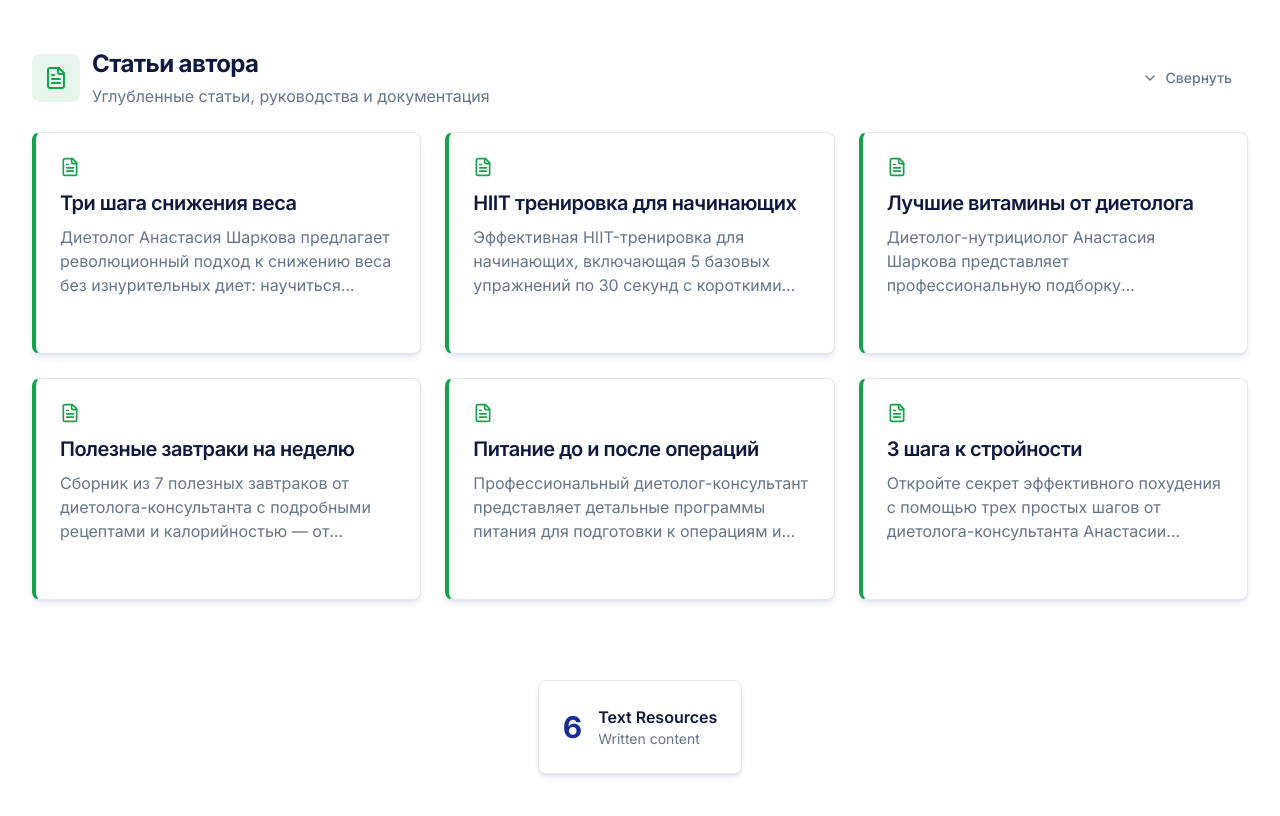
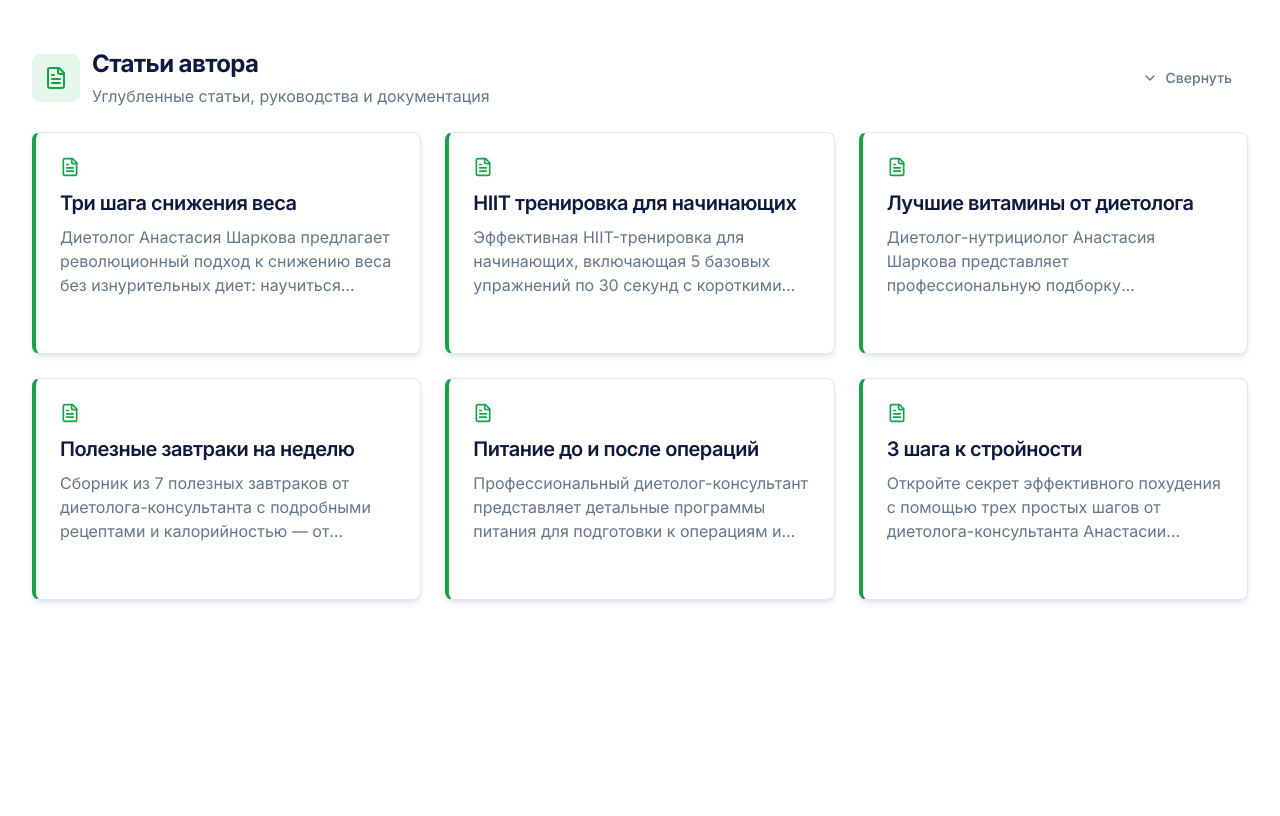
Before and after one commit to AlexanderModestov/nutrition, a Next.js app: page /texts in a window 1280 px wide. Shown: the top 816 px of the page. Built offline with nearby package versions, Linux system fonts and the light colour scheme.

Commit message:
correct text sction

```diff
--- a/src/app/texts/page.tsx
+++ b/src/app/texts/page.tsx
@@ -79,17 +79,6 @@ export default function TextsPage() {
           description="Углубленные статьи, руководства и документация"
         />
 
-        <div className="mt-20 text-center fade-in">
-          <div className="knowledge-card inline-block">
-            <div className="flex items-center gap-4">
-              <div className="text-3xl font-bold text-primary">{texts.length}</div>
-              <div className="text-left">
-                <div className="font-semibold text-foreground">Text Resources</div>
-                <div className="text-sm text-muted-foreground">Written content</div>
-              </div>
-            </div>
-          </div>
-        </div>
       </main>
     </div>
   );
```
